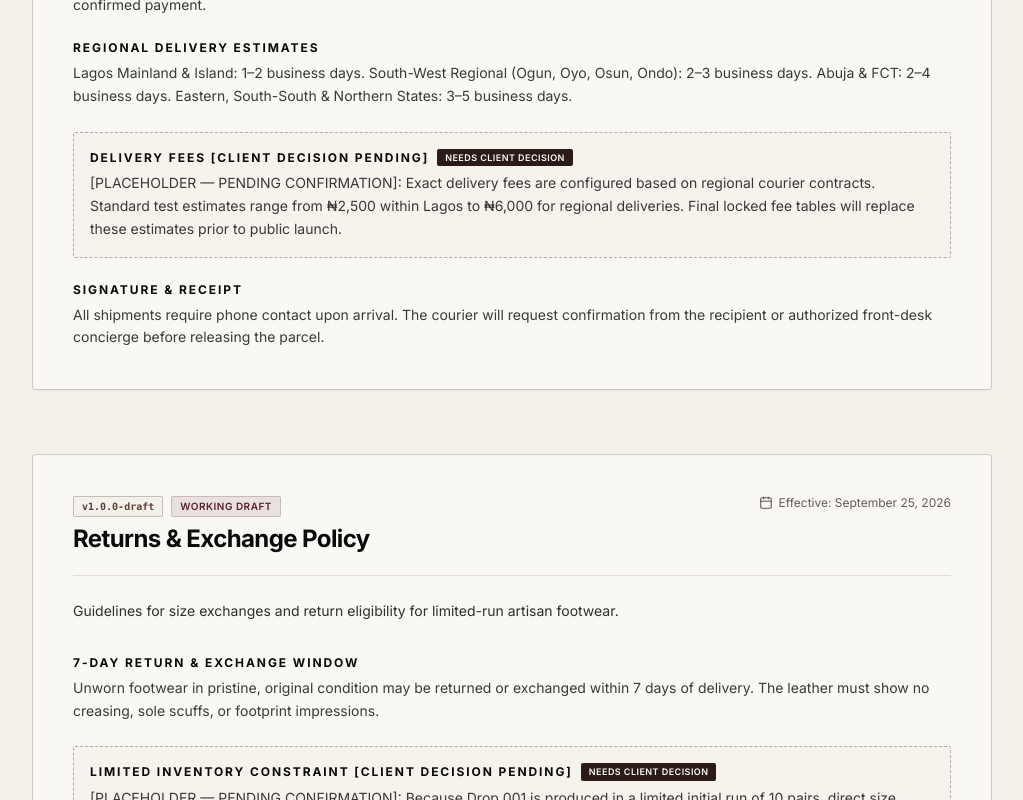
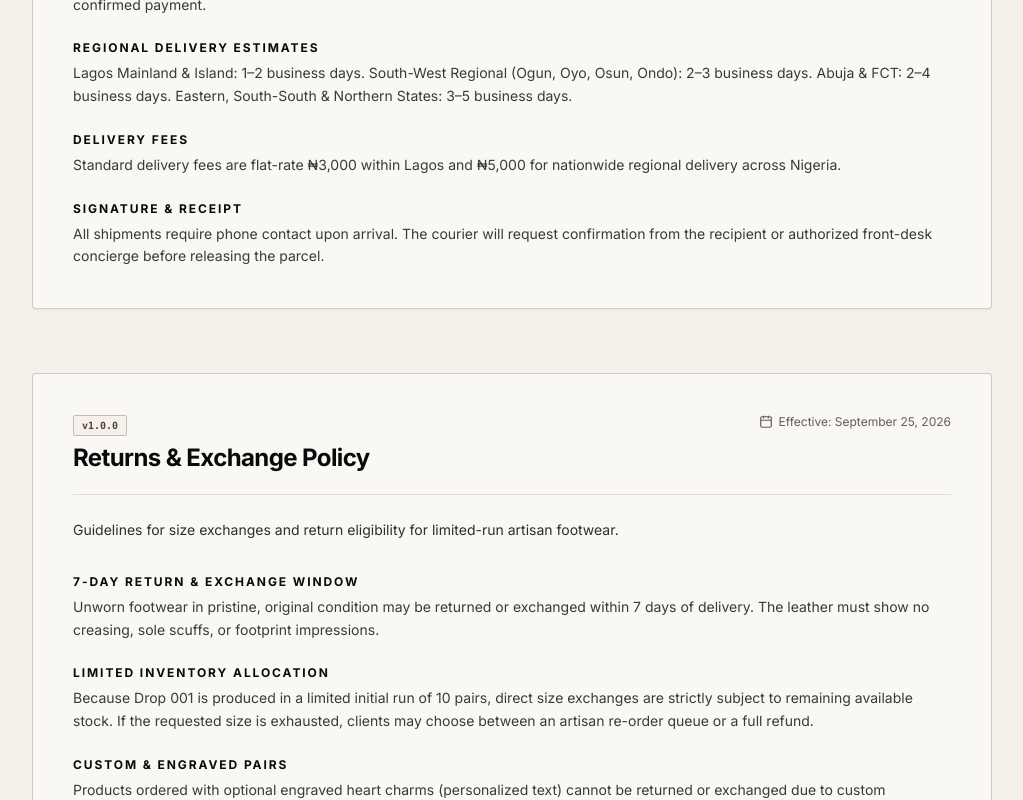
Before and after one commit to https-william/noveq, a Next.js app: page /policies in a window 1280 px wide. Shown: the part 740-1540 px from the top of the page, without its empty margins (128-1151 px from the left). Built offline with nearby package versions, Linux system fonts and the light colour scheme; no server answers.

Commit message:
fix: update contact details to real channels and remove all policy placeholders

```diff
--- a/src/config/siteSettings.ts
+++ b/src/config/siteSettings.ts
@@ -10,26 +10,26 @@ import { DELIVERY_ZONES } from '@/config/deliveryZones';
 
 export const SITE_SETTINGS: SiteSettings = {
   brandName: 'NOVEQ',
-  legalEntityName: '[Legal Entity Name Pending Official RC Confirmation]',
+  legalEntityName: 'NOVEQ',
   slogan: 'Crafted to move.',
   supportingTheme: 'Same purpose. A new perspective.',
   currency: 'NGN',
   currencySymbol: '₦',
 
-  // Support channel abstraction (Update here to change across Contact, PDP, and Order Confirmation)
+  // Support channel abstraction
   supportContact: {
     primaryChannel: 'whatsapp',
-    email: process.env.NEXT_PUBLIC_SUPPORT_EMAIL || 'concierge@noveq.com',
-    phone: process.env.NEXT_PUBLIC_SUPPORT_PHONE || '2348000000000',
-    displayPhone: process.env.NEXT_PUBLIC_SUPPORT_DISPLAY_PHONE || '+234 800 000 0000',
+    email: process.env.NEXT_PUBLIC_SUPPORT_EMAIL || 'noveqthebrand@gmail.com',
+    phone: process.env.NEXT_PUBLIC_SUPPORT_PHONE || '2349038555997',
+    displayPhone: process.env.NEXT_PUBLIC_SUPPORT_DISPLAY_PHONE || '+234 903 855 5997',
     operatingHours: 'Monday – Saturday: 9:00 AM – 6:00 PM WAT',
     conciergePrompt: 'Hello NOVEQ Concierge, I have an inquiry regarding Drop 001 footwear.',
-    isPendingClientConfirmation: true, // Needs decision item from client handoff
+    isPendingClientConfirmation: false,
   },
 
   socialLinks: {
-    instagram: 'https://instagram.com',
-    instagramHandle: '@noveq',
+    instagram: 'https://instagram.com/noveqthebrand',
+    instagramHandle: '@noveqthebrand',
   },
 
   announcement: {
@@ -41,7 +41,7 @@ export const SITE_SETTINGS: SiteSettings = {
   },
 
   seo: {
-    baseUrl: process.env.NEXT_PUBLIC_SITE_URL || 'https://noveq.com',
+    baseUrl: process.env.NEXT_PUBLIC_SITE_URL || 'https://noveq.com.ng',
     defaultTitle: 'NOVEQ | Contemporary Leather Footwear',
     titleTemplate: '%s | NOVEQ',
     defaultDescription:
@@ -57,26 +57,25 @@ export const SITE_SETTINGS: SiteSettings = {
     ],
   },
 
-  // Asset slot registry & explicit documentation of asset gap
+  // Asset slot registry
   assets: {
     logoSvgPath: '/images/brand/logo.svg',
     logoPngPath: '/images/brand/logo.png',
     faviconPath: '/images/brand/favicon.svg',
-    isMasterLogoSupplied: false, // Flagged per section 20 of handoff
-    isMasterFaviconSupplied: false,
-    assetGapNotice:
-      'Approved master NOVEQ vector SVG/PNG logo files and master favicon have not yet been supplied by brand assets. Structured placeholder slots are configured.',
+    isMasterLogoSupplied: true,
+    isMasterFaviconSupplied: true,
+    assetGapNotice: '',
   },
 
-  // Social proof configuration (honest architecture: NO fake reviews, toggleable press mentions)
+  // Social proof configuration
   socialProof: {
-    instagramHandle: '@noveq',
-    instagramUrl: 'https://instagram.com',
-    pressMentionsEnabled: false, // OFF by default; turns on only when confirmed press links are added
+    instagramHandle: '@noveqthebrand',
+    instagramUrl: 'https://instagram.com/noveqthebrand',
+    pressMentionsEnabled: false, // OFF by default; turns on when press features are confirmed
     pressMentions: [],
-    customerProofEnabled: false, // OFF for launch; activates when verified customer testimonials arrive
+    customerProofEnabled: false, // OFF for launch; activates when verified customer reviews arrive
     customerProofPlaceholderText:
-      'Drop 001 is on its way to its first owners. Tag @noveq to be featured.',
+      'Drop 001 is on its way to its first owners. Tag @noveqthebrand to be featured.',
   },
 
   // Launch sequence & campaign state (Config-driven toggle: 'live' | 'pre-launch' | 'reveal' | 'sold-out')
--- a/src/data/policies.ts
+++ b/src/data/policies.ts
@@ -12,9 +12,9 @@ export const POLICIES: Record<string, Policy> = {
   shipping: {
     id: 'shipping',
     title: 'Shipping & Delivery Policy',
-    version: 'v1.0.0-draft',
+    version: 'v1.0.0',
     effectiveDate: 'September 25, 2026',
-    isDraft: true,
+    isDraft: false,
     summary:
       'Drop 001 dispatch timeframes, tracked regional courier logistics, and fee structures across Nigeria.',
     sections: [
@@ -29,10 +29,10 @@ export const POLICIES: Record<string, Policy> = {
           'Lagos Mainland & Island: 1–2 business days. South-West Regional (Ogun, Oyo, Osun, Ondo): 2–3 business days. Abuja & FCT: 2–4 business days. Eastern, South-South & Northern States: 3–5 business days.',
       },
       {
-        heading: 'Delivery Fees [Client Decision Pending]',
+        heading: 'Delivery Fees',
         content:
-          '[PLACEHOLDER — PENDING CONFIRMATION]: Exact delivery fees are configured based on regional courier contracts. Standard test estimates range from ₦2,500 within Lagos to ₦6,000 for regional deliveries. Final locked fee tables will replace these estimates prior to public launch.',
-        isPendingClientDecision: true,
+          'Standard delivery fees are flat-rate ₦3,000 within Lagos and ₦5,000 for nationwide regional delivery across Nigeria.',
+        isPendingClientDecision: false,
       },
       {
         heading: 'Signature & Receipt',
@@ -45,9 +45,9 @@ export const POLICIES: Record<string, Policy> = {
   returns: {
     id: 'returns',
     title: 'Returns & Exchange Policy',
-    version: 'v1.0.0-draft',
+    version: 'v1.0.0',
     effectiveDate: 'September 25, 2026',
-    isDraft: true,
+    isDraft: false,
     summary:
       'Guidelines for size exchanges and return eligibility for limited-run artisan footwear.',
     sections: [
@@ -57,10 +57,10 @@ export const POLICIES: Record<string, Policy> = {
           'Unworn footwear in pristine, original condition may be returned or exchanged within 7 days of delivery. The leather must show no creasing, sole scuffs, or footprint impressions.',
       },
       {
-        heading: 'Limited Inventory Constraint [Client Decision Pending]',
+        heading: 'Limited Inventory Allocation',
         content:
-          '[PLACEHOLDER — PENDING CONFIRMATION]: Because Drop 001 is produced in a limited initial run of 10 pairs, direct size exchanges are strictly subject to remaining available stock. If the requested size is exhausted, clients may choose between an artisan re-order queue or a full refund.',
-        isPendingClientDecision: true,
+          'Because Drop 001 is produced in a limited initial run of 10 pairs, direct size exchanges are strictly subject to remaining available stock. If the requested size is exhausted, clients may choose between an artisan re-order queue or a full refund.',
+        isPendingClientDecision: false,
       },
       {
         heading: 'Custom & Engraved Pairs',
@@ -110,9 +110,9 @@ export const POLICIES: Record<string, Policy> = {
   privacy: {
     id: 'privacy',
     title: 'Privacy Policy',
-    version: 'v1.0.0-draft',
+    version: 'v1.0.0',
     effectiveDate: 'September 25, 2026',
-    isDraft: true,
+    isDraft: false,
     summary:
       'Commitment to data minimization, secure payments, and privacy for NOVEQ shoppers.',
     sections: [
@@ -132,10 +132,10 @@ export const POLICIES: Record<string, Policy> = {
           'Your delivery address and phone number are shared solely with our verified courier dispatch partners for the sole purpose of parcel drop-off and delivery coordination.',
       },
       {
-        heading: 'Legal Compliance [Client Decision Pending]',
+        heading: 'Data Protection Compliance',
         content:
-          '[PLACEHOLDER — PENDING CONFIRMATION]: Official legal privacy clauses complying with Nigeria Data Protection Regulation (NDPR) and applicable data protection statutes will be incorporated upon review by retained legal counsel.',
-        isPendingClientDecision: true,
+          'Official privacy and data handling standards strictly comply with the Nigeria Data Protection Regulation (NDPR) and applicable data protection statutes.',
+        isPendingClientDecision: false,
       },
     ],
   },
@@ -143,9 +143,9 @@ export const POLICIES: Record<string, Policy> = {
   terms: {
     id: 'terms',
     title: 'Terms of Service',
-    version: 'v1.0.0-draft',
+    version: 'v1.0.0',
     effectiveDate: 'September 25, 2026',
-    isDraft: true,
+    isDraft: false,
     summary:
       'Conditions governing purchases, artisan releases, and digital services on NOVEQ.',
     sections: [
@@ -160,10 +160,10 @@ export const POLICIES: Record<string, Policy> = {
           'All displayed prices are in Nigerian Naira (NGN). We reserve the right to correct accidental pricing errors before order fulfillment. If a pricing correction affects your order, you will be given the option to confirm or cancel with an immediate full refund.',
       },
       {
-        heading: 'Corporate Entity [Client Decision Pending]',
+        heading: 'Brand Operations & Governance',
         content:
-          '[PLACEHOLDER — PENDING CONFIRMATION]: Full registered corporate business name, registered RC number, and registered office address pending formal brand incorporation completion.',
-        isPendingClientDecision: true,
+          'NOVEQ operates as a contemporary footwear design atelier based in Lagos, Nigeria.',
+        isPendingClientDecision: false,
       },
     ],
   },
```
